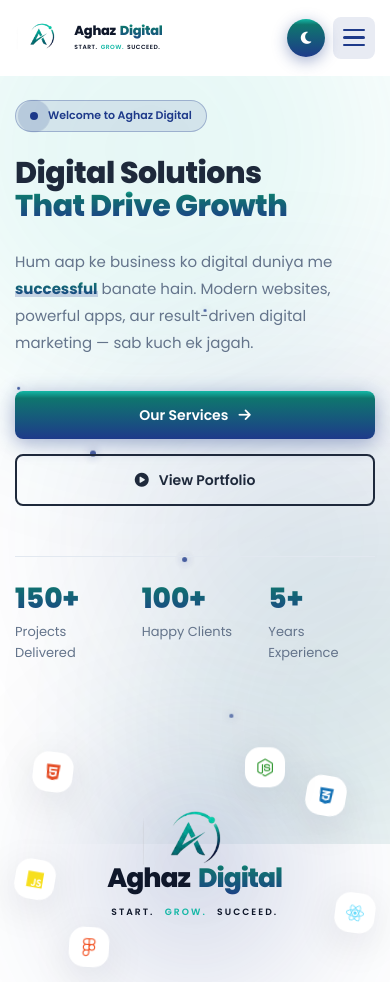
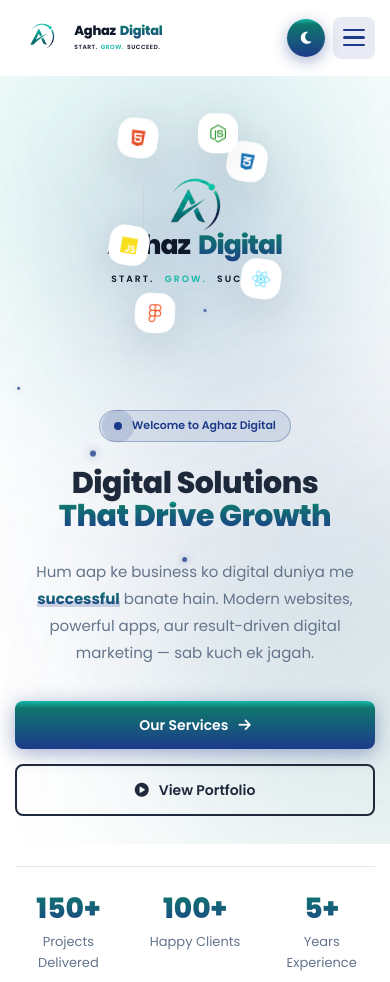
Before and after one commit to daud5677/aghaz-digital, a plain HTML site: page index.html in a window 390 px wide. Shown: the top 982 px of the page. Drawn offline with nearby package versions, Linux system fonts and the light colour scheme.

Commit message:
Update style.css

```diff
--- a/style.css
+++ b/style.css
@@ -87,7 +87,6 @@
 nav.scrolled { padding: 10px 0; box-shadow: var(--shadow-sm); border-bottom-color: var(--border); }
 .nav-container { max-width: 1280px; margin: 0 auto; padding: 0 24px; display: flex; justify-content: space-between; align-items: center; gap: 30px; }
 
-/* ===== LOGO TEXT - FIXED ===== */
 .logo-text-wrap { display: flex; align-items: center; gap: 6px; text-decoration: none; flex-shrink: 0; transition: 0.3s; }
 .logo-text-wrap:hover { transform: scale(1.03); }
 .logo-icon { height: 90px; width: auto; display: block; mix-blend-mode: multiply; transition: 0.3s; flex-shrink: 0; }
@@ -201,7 +200,6 @@
 .feature h4 { color: var(--dark); margin-bottom: 5px; }
 .feature p { color: var(--gray); font-size: 14px; }
 
-/* ===== LEFT SLIDE + SPIN ICON ANIMATION ===== */
 @keyframes spin-slide-icon {
     0% { transform: translateX(-50px) rotate(0deg) scale(0.5); opacity: 0; }
     60% { transform: translateX(0) rotate(360deg) scale(1.1); opacity: 1; }
@@ -216,7 +214,6 @@
 .service-card.featured .service-icon { background: rgba(255,255,255,0.2); color: white; }
 .service-card.featured .service-link { color: white; }
 .popular-tag { position: absolute; top: 20px; right: 20px; background: white; color: var(--primary); padding: 5px 15px; border-radius: 20px; font-size: 11px; font-weight: 700; text-transform: uppercase; }
-
 .service-icon { width: 70px; height: 70px; background: rgba(30,58,138,0.1); color: var(--primary); border-radius: 15px; display: flex; justify-content: center; align-items: center; font-size: 28px; margin-bottom: 25px; transition: 0.4s; overflow: hidden; }
 .service-icon i { display: inline-block; }
 [data-aos].aos-animate .service-icon i { animation: spin-slide-icon 2s ease forwards; }
@@ -325,6 +322,7 @@
 .back-to-top.show { display: flex; }
 .back-to-top:hover { transform: translateY(-8px) scale(1.1); box-shadow: 0 15px 35px rgba(30,58,138,0.6); }
 
+/* TABLET */
 @media (max-width: 1024px) {
     .hero-container, .about-grid, .contact-grid { grid-template-columns: 1fr; gap: 50px; }
     .hero-title { font-size: 50px; }
@@ -341,6 +339,7 @@
     .logo-tagline { font-size: 7px; }
 }
 
+/* MOBILE - LOGO FIRST, TEXT AFTER */
 @media (max-width: 768px) {
     .menu-toggle { display: flex; }
     .nav-links { position: fixed; top: 90px; left: 15px; right: 15px; background: var(--card-bg); flex-direction: column; padding: 20px; border-radius: 15px; display: none; box-shadow: var(--shadow-lg); gap: 5px; max-height: calc(100vh - 110px); overflow-y: auto; z-index: 999; align-items: stretch; }
@@ -356,15 +355,29 @@
     .dark-toggle { width: 38px; height: 38px; font-size: 14px; }
     .nav-right { gap: 8px; }
     .container { padding: 0 15px; }
+
+    /* HERO - LOGO PEHLE, TEXT BAAD ME */
     .hero { padding: 100px 15px 80px; }
+    .hero-container {
+        display: flex;
+        flex-direction: column-reverse;
+        gap: 30px;
+    }
+    .hero-content { text-align: center; }
+    .hero-badge { margin-left: auto; margin-right: auto; }
+    .hero-desc { margin-left: auto; margin-right: auto; max-width: 100%; }
+    .hero-buttons { justify-content: center; }
+    .hero-stats { justify-content: center; }
+
     .hero-title { font-size: 34px; letter-spacing: -0.5px; }
     .hero-desc { font-size: 15px; }
     .hero-badge { font-size: 11px; padding: 6px 14px; }
     .hero-buttons .btn { width: 100%; padding: 13px 20px; font-size: 14px; }
     .hero-stats { flex-wrap: wrap; gap: 20px; padding-top: 20px; }
     .stat h3 { font-size: 28px; }
-    .stat { flex: 1; min-width: 90px; }
-    .hero-visual { height: 320px; margin-top: 20px; }
+    .stat { flex: 1; min-width: 90px; text-align: center; }
+
+    .hero-visual { height: 320px; margin-top: 0; }
     .hero-logo-wrap .hero-logo { width: 130px; }
     .hero-logo-main { font-size: 32px; gap: 8px; }
     .hero-logo-tagline { font-size: 10px; letter-spacing: 2px; }
@@ -372,6 +385,7 @@
     .orbit-ring { display: none; }
     .ring-2 { display: none; }
     .floating-icon { width: 40px; height: 40px; font-size: 18px; }
+
     .marquee-track span { font-size: 15px; letter-spacing: 1.5px; }
     .marquee { padding: 15px 0; }
     section { padding: 60px 0; }
@@ -411,6 +425,7 @@
     .mesh { opacity: 0.1; }
 }
 
+/* SMALL MOBILE */
 @media (max-width: 480px) {
     .hero-title { font-size: 30px; }
     .hero-visual { height: 280px; }
```
